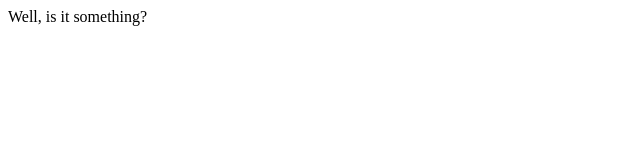
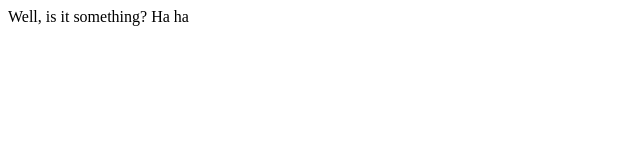
Before and after one commit to joooons/exp, a plain HTML site: page index.html in a window 1280 px wide. Shown: the full height of the page, 0-640 px from the left. Drawn offline with Linux system fonts and the light colour scheme.

Commit message:
tiny change

```diff
--- a/index.html
+++ b/index.html
@@ -6,6 +6,6 @@
     <title>Document</title>
 </head>
 <body>
-    Well, is it something?
+    Well, is it something? Ha ha
 </body>
 </html>
```
